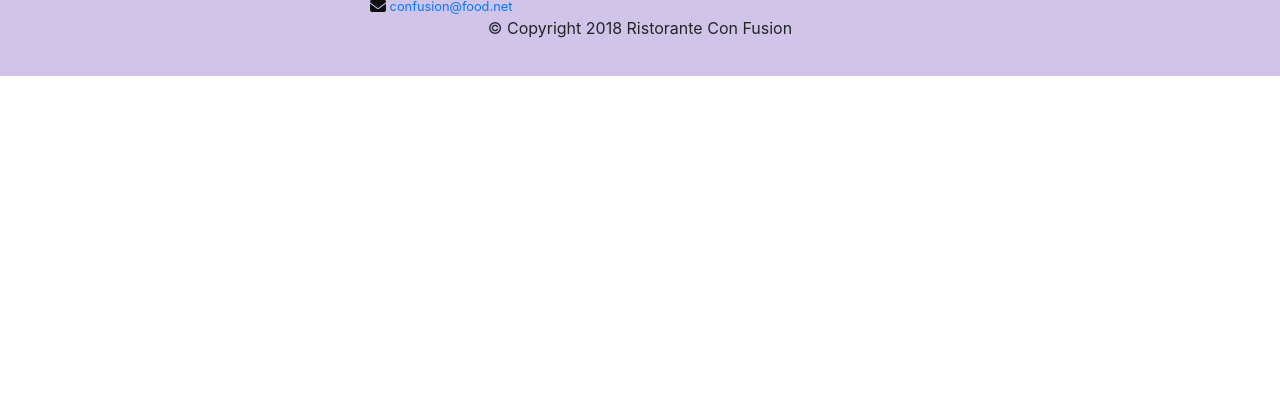
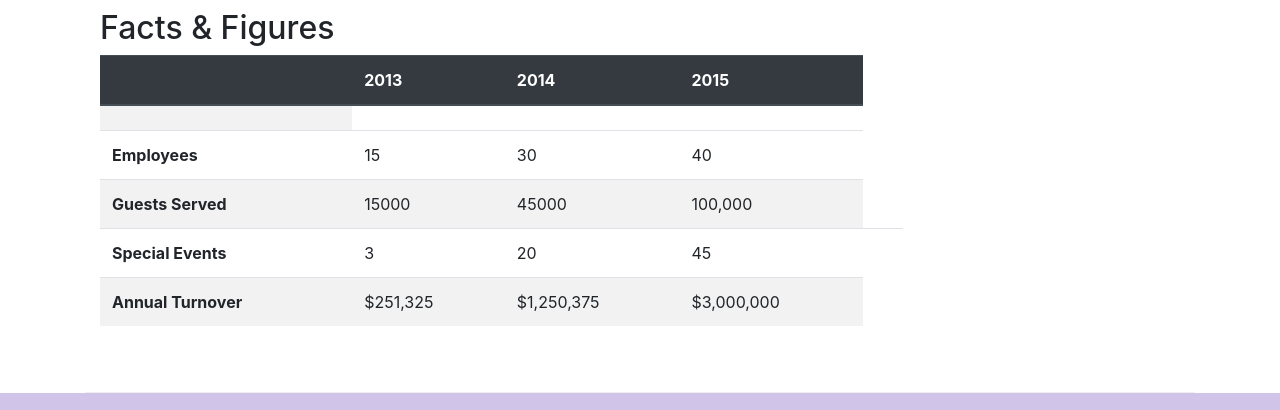
Before and after one commit to Nazeer1991/courseraBootstrap, a plain HTML site: page aboutus.html in a window 1280 px wide. Shown: the part 1705-2115 px from the top of the page. Before the commit the page ends 1781 px from the top, so only its background shows below. Drawn offline with nearby package versions, Linux system fonts and the light colour scheme.

Commit message:
added table and card to the about.html file

```diff
--- a/aboutus.html
+++ b/aboutus.html
@@ -70,7 +70,30 @@
                 <p>Started in 2010, Ristorante con Fusion quickly established itself as a culinary icon par excellence in Hong Kong. With its unique brand of world fusion cuisine that can be found nowhere else, it enjoys patronage from the A-list clientele in Hong Kong.  Featuring four of the best three-star Michelin chefs in the world, you never know what will arrive on your plate the next time you visit us.</p>
                 <p>The restaurant traces its humble beginnings to <em>The Frying Pan</em>, a successful chain started by our CEO, Mr. Peter Pan, that featured for the first time the world's best cuisines in a pan.</p>
             </div>
-            <div>
+            <div class="col-sm">
+                <div class="card">
+                    <h3 class="card-header bg-primary text-white">Facts At a Glance</h3>
+                    <div class="card-body">
+                        <dl class="row">
+                            <dt class="col-6">Started</dt>
+                            <dd class="col-6">3 Feb. 2013</dd>
+                            <dt class="col-6">Major Stake Holder</dt>
+                            <dd class="col-6">HK Fine Foods Inc.</dd>
+                            <dt class="col-6">Last Year's Turnover</dt>
+                            <dd class="col-6">$1,250,375</dd>
+                            <dt class="col-6">Employees</dt>
+                            <dd class="col-6">40</dd>
+                        </dl>
+                    </div>
+                </div>
+            </div>
+            <div class="col-12">
+                <div class="card card-body bg-light">
+                    <Blockquote class="blockquote">
+                        <p class="mb-0">You better cut the pizza in four pieces because I'm not hugry enough to eat six.</p>
+                        <footer class="blockquote-footer">Yogi Berra,<cite title="Source Title">The Wit and Wisdom of Yogi Berra, P. Pepe, Diversion Books, 2014</cite> </footer>
+                    </Blockquote>
+                </div>
             </div>
         </div>
 
@@ -86,6 +109,53 @@
                 <p class="d-none d-sm-block">Blessed with the most discerning gustatory sense, Agumbe, our CTO, personally ensures that every dish that we serve meets his exacting tastes. Our chefs dread the tongue lashing that ensues if their dish does not meet his exacting standards. He lives by his motto, <em>You click only if you survive my lick.</em></p>
                 <h3>Alberto Somayya <small>Executive Chef</small></h3>
                 <p class="d-none d-sm-block">Award winning three-star Michelin chef with wide International experience having worked closely with whos-who in the culinary world, he specializes in creating mouthwatering Indo-Italian fusion experiences. He says, <em>Put together the cuisines from the two craziest cultures, and you get a winning hit! Amma Mia!</em></p>
+            </div>
+       </div>
+       <div class="row row-content">
+            <div class="col-12 col-sm-9">
+                <h2>Facts &amp; Figures</h2>
+                <div class="table-responsive">
+                    <table class="table table-striped">
+                        <thead class="thead-dark">
+                            <tr>
+                                <th>&nbsp;</th>
+                                <th>2013</th>
+                                <th>2014</th>
+                                <th>2015</th>
+                            </tr>
+                            </thead>
+                        <td>
+                            <tr>
+                                <th>Employees</th>
+                                <td>15</td>
+                                <td>30</td>
+                                <td>40</td>
+                            </tr>
+                            <tr>
+                                <th>Guests Served</th>
+                                <td>15000</td>
+                                <td>45000</td>
+                                <td>100,000</td>
+                            </tr>
+                            <tr>
+                                <th>Special Events</th>
+                                <td>3</td>
+                                <td>20</td>
+                                <td>45<td>
+                            </tr>
+                            <tr>
+                                <th>Annual Turnover</th>
+                                <td>$251,325</td>
+                                <td>$1,250,375</td>
+                                <td>$3,000,000</td>
+                            </tr>
+                        </td>
+
+                    </table>
+                </div>
+            </div>
+            <div class="col-12 col-sm-3">
+
             </div>
        </div>
 
```
